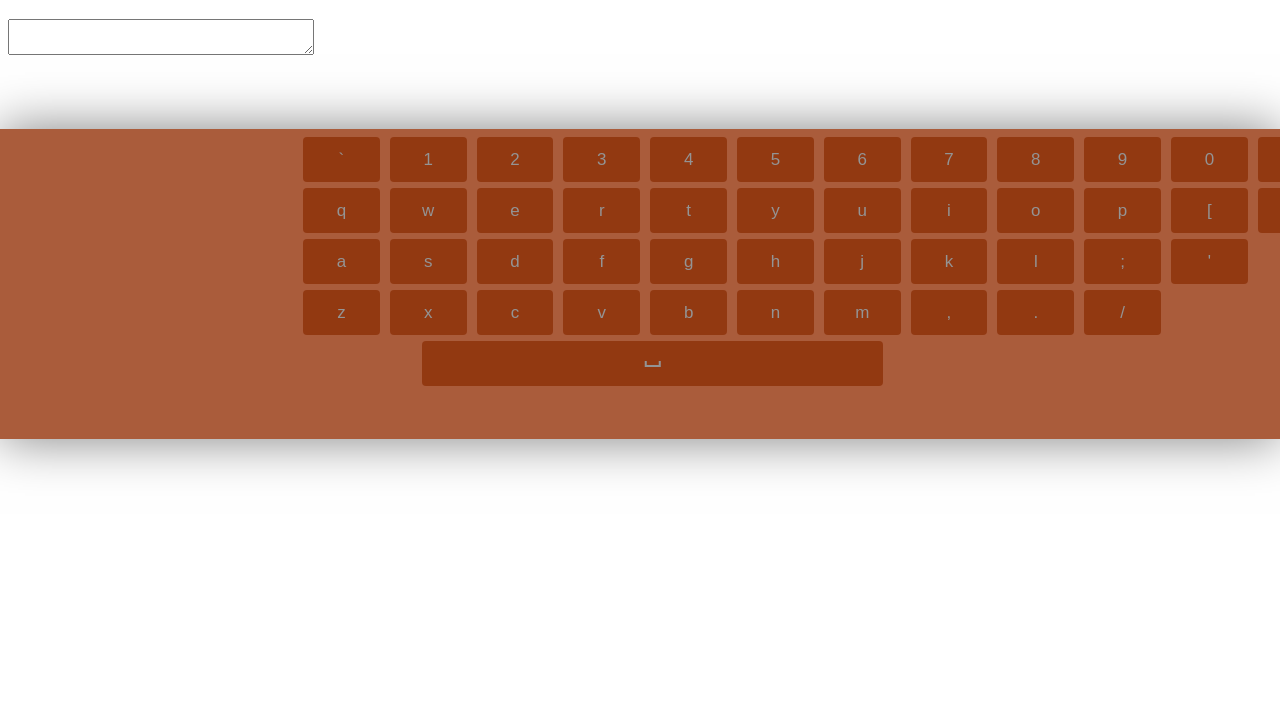
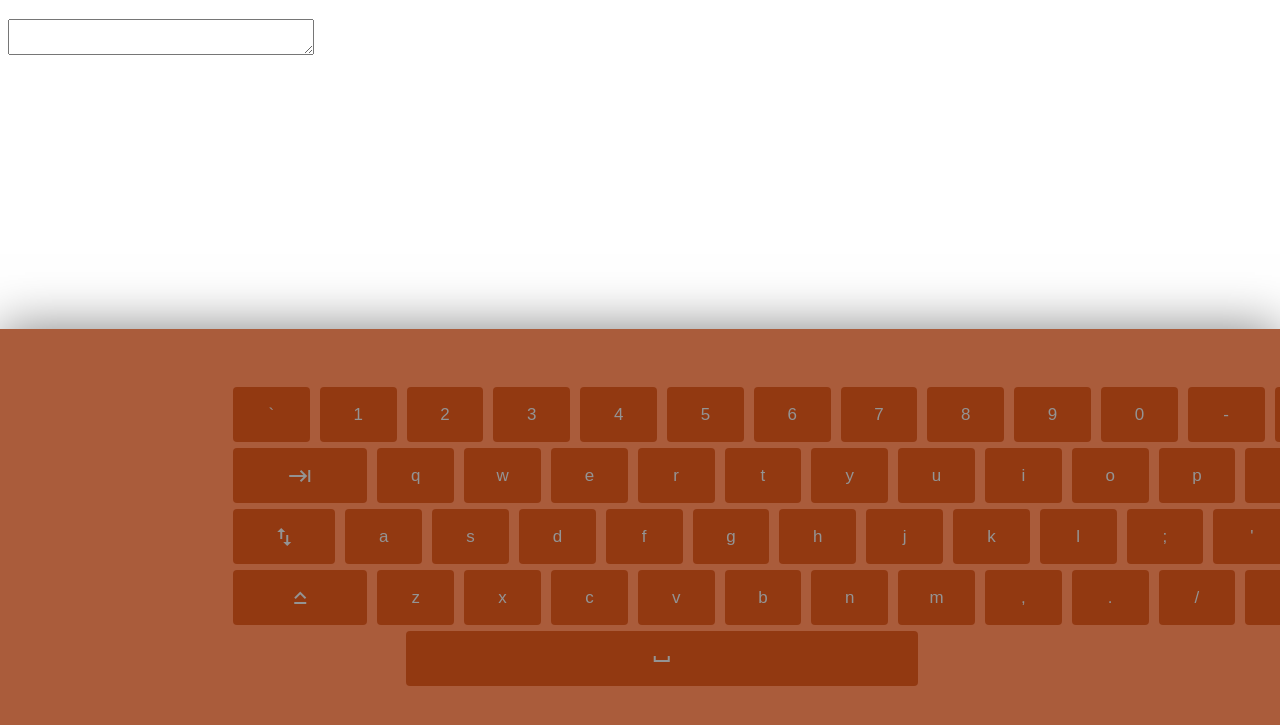
Before and after one commit to marian122/Virtual-Keyboard-v2, a plain HTML site: page index.html in a window 1280 px wide. Shown: the part 61-786 px from the top of the page. Drawn offline with Linux system fonts and the light colour scheme.

Commit message:
Keyboard buttons added/// CAPSLOCK FUNC TODO...

```diff
--- a/Keyboard.css
+++ b/Keyboard.css
@@ -1,13 +1,13 @@
 .keyboard {
     position: fixed;
     left: 0;
-    bottom: 300px;
+    bottom: 0;
     width: 100%;
     padding: 5px 0;
     background: rgba(145, 44, 1, 0.77);
     box-shadow: 0 0 50px rgba(0, 0, 0, 0.5);
     user-select: none;
-    height: 300px;
+    height: 400px;
 }
 
 
@@ -15,7 +15,7 @@
 
 
 .keyboard__key{
-    height: 45px;
+    height: 55px;
     width: 6%;
     max-width: 90px;
     margin: 3px;
@@ -33,7 +33,8 @@
     padding: 0;
     -webkit-tap-highlight-color: transparent;
     position: relative;
-    left: 300px;
+    left: 230px;
+    bottom: -50px;
 }
 
 
@@ -43,7 +44,28 @@
 }
 
 #space{
-    width: 36%;
+    width: 40%;
+    max-width: 800px;
+    left: 1.7%;
+}
+
+#tab{
+    width: 10.5%;
     max-width: 500px;
-    left: 1%;
 }
+
+#caps-lock{
+    width: 8%;
+    max-width: 500px;
+}
+
+#enter{
+    width: 7.5%;
+    max-width: 500px;
+}
+
+#leftShift,
+#rightShift{
+    width: 10.5%;
+    max-width: 500px;
+}
--- a/experiment.js
+++ b/experiment.js
@@ -3,16 +3,24 @@ const doWork = () => {
     const allButtons = document.getElementsByClassName('keyboard__key');
 
     for (let number in allButtons) {
-        if (allButtons[number].id !== "backspace") {
-            allButtons[number].addEventListener('click', function () {
-                let symbol = allButtons[number].value;
-                inputElement.textContent += symbol;
-            });
-        } else {
+        allButtons[number].addEventListener('click', function () {
+            let symbol = allButtons[number].value;
+            inputElement.textContent += symbol;
+        });
+
+        if (allButtons[number].id === "backspace") {
             allButtons[number].addEventListener('click', function () {
                 inputElement.textContent = inputElement.textContent.substring(0, inputElement.textContent.length - 1);
             });
+        } else if (allButtons[number].id === "caps-lock") {
+            allButtons[number].addEventListener('click', function () {
+                if (allButtons[number].className === 'keyboard__key') {
+                    allButtons[number].value.toUpperCase();
+                    inputElement.textContent = inputElement.textContent.toUpperCase();
+                }
+            });
         }
+
     }
 };
 
--- a/index.html
+++ b/index.html
@@ -5,18 +5,20 @@
     <meta charset="utf-8">
     <link rel="stylesheet" href="Keyboard.css">
     <link href="https://fonts.googleapis.com/icon?family=Material+Icons" rel="stylesheet">
+
 </head>
 
 <body>
+
 <h1>Virtual Keyboard - Online</h1>
-
+<div class="input-field">
     <label>
         <textarea class="keyboard-input" style="position: absolute; width: 300px;"></textarea>
     </label>
+</div>
+
 
 <div class="keyboard">
-    <div class="keyboard__keys">
-        <!--        <button type="button" class="a-key" onclick="keyA()" value="a">a</button>-->
 
     <div class="from1toEqual">
         <button type="button" class="keyboard__key" value="`">`</button>
@@ -39,6 +41,9 @@
     </div>
 
     <div class="fromQtoBackSkoba">
+        <button type="button" class="keyboard__key" id="tab">
+            <i class="material-icons">keyboard_tab</i>
+        </button>
         <button type="button" class="keyboard__key" value="q">q</button>
         <button type="button" class="keyboard__key" value="w">w</button>
         <button type="button" class="keyboard__key" value="e">e</button>
@@ -54,6 +59,10 @@
     </div>
 
     <div class="fromAtoAmpersand">
+
+        <button type="button" class="keyboard__key" id="caps-lock">
+            <i class="material-icons">swap_vert</i>
+        </button>
         <button type="button" class="keyboard__key" value="a">a</button>
         <button type="button" class="keyboard__key" value="s">s</button>
         <button type="button" class="keyboard__key" value="d">d</button>
@@ -64,10 +73,18 @@
         <button type="button" class="keyboard__key" value="k">k</button>
         <button type="button" class="keyboard__key" value="l">l</button>
         <button type="button" class="keyboard__key" value=";">;</button>
-            <button type="button" class="keyboard__key" value=";">'</button>
+        <button type="button" class="keyboard__key" value="'">'</button>
+        <button type="button" class="keyboard__key" id="enter">
+            <i class="material-icons">check</i>
+        </button>
+
+
     </div>
 
     <div class="fromZtoBackslash">
+        <button type="button" class="keyboard__key" id="leftShift">
+            <i class="material-icons">keyboard_capslock</i>
+        </button>
         <button type="button" class="keyboard__key" value="z">z</button>
         <button type="button" class="keyboard__key" value="x">x</button>
         <button type="button" class="keyboard__key" value="c">c</button>
@@ -78,18 +95,22 @@
         <button type="button" class="keyboard__key" value=",">,</button>
         <button type="button" class="keyboard__key" value=".">.</button>
         <button type="button" class="keyboard__key" value="/">/</button>
+
+        <button type="button" class="keyboard__key" id="rightShift">
+            <i class="material-icons">keyboard_capslock</i>
+        </button>
     </div>
 
     <div align="center">
         <button type="button" class="keyboard__key" value=" " id="space">
             <i class="material-icons">space_bar</i>
         </button>
+    </div>
 
-        </div>
-    </div>
-</div>
 
     <script src="experiment.js">
         doWork();
     </script>
+</div>
+
 </body>
```
Lines whose indentation alone changed are shown as unchanged.
